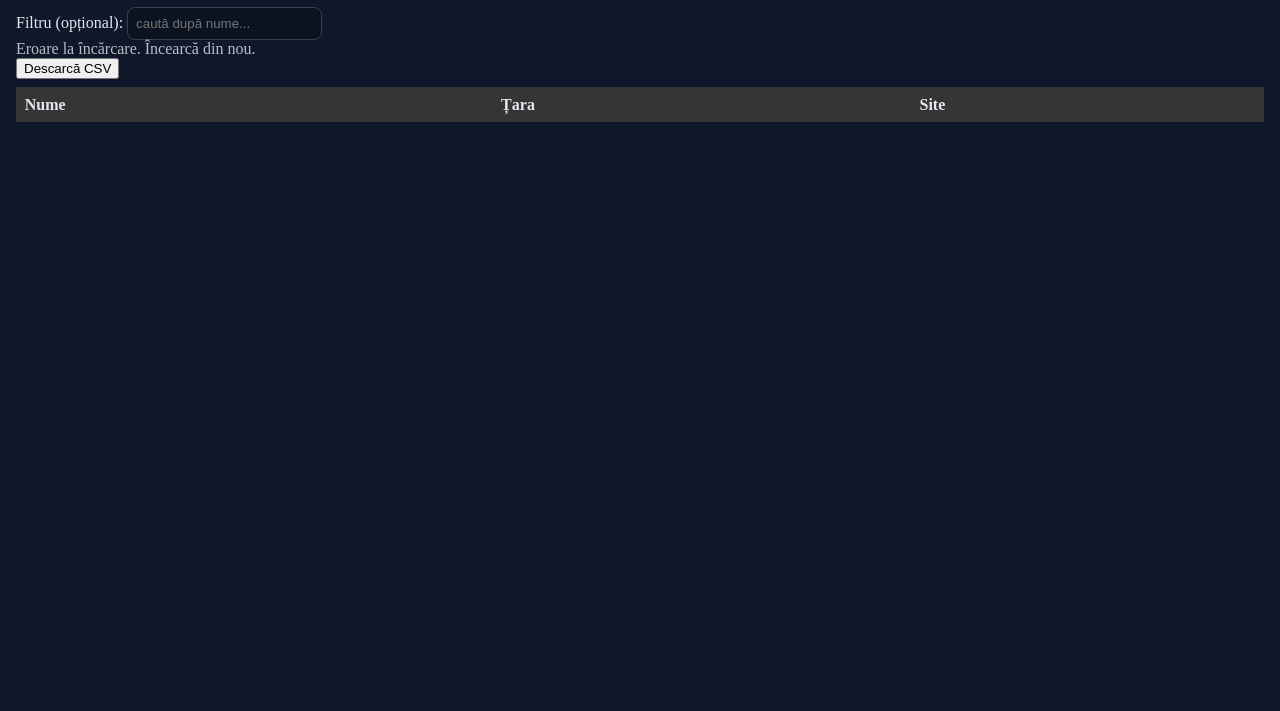
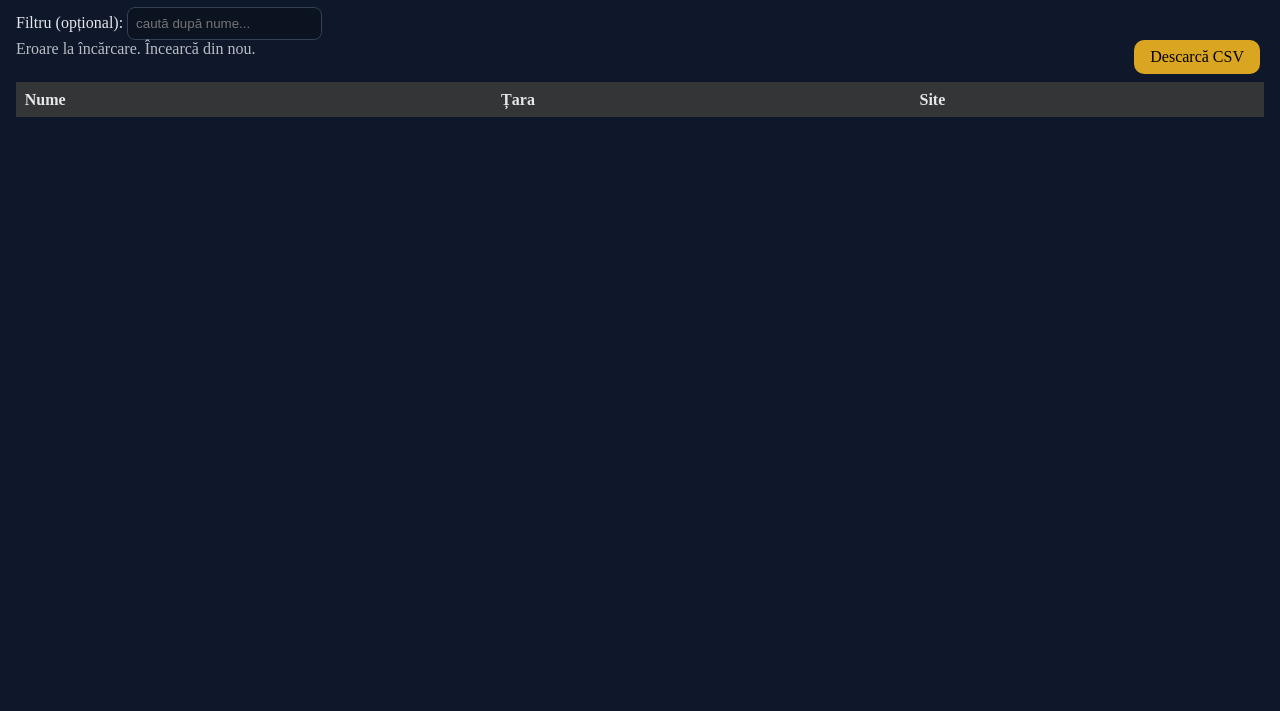
Before and after one commit to bogdanmitoiu05/laboratoare_tw, a plain HTML site: page HTML/universities.html in a window 1280 px wide. Shown: the part 89-800 px from the top of the page. Drawn offline with Linux system fonts and the light colour scheme; no server answers.

Commit message:
Stilizari

```diff
--- a/CSS/universities.css
+++ b/CSS/universities.css
@@ -34,3 +34,21 @@ text-decoration:none}
 td a:hover{
 text-decoration: double;
 }
+.container{
+    display: flex;
+}
+.csv_btn{
+    margin-left: auto;
+    margin-right: 4px;
+    padding: 8px 16px;
+    border: 0;
+    border-radius: 10px;
+    background: goldenrod;
+    color: black;
+    font: inherit;
+    cursor: pointer;
+    transition: background-color 150ms ease, transform 150ms ease;
+}
+.csv_btn:hover{
+    background: #dcd872;
+}
--- a/HTML/universities.html
+++ b/HTML/universities.html
@@ -13,7 +13,7 @@
             <input id="q" placeholder="caută după nume..." />
             <div class="container">
                 <div id="status" class="status"></div>
-                <button id="csvDownload">Descarcă CSV</button>
+                <button id="csvDownload" class="csv_btn">Descarcă CSV</button>
             </div>
             <table>
                 <thead>
```
